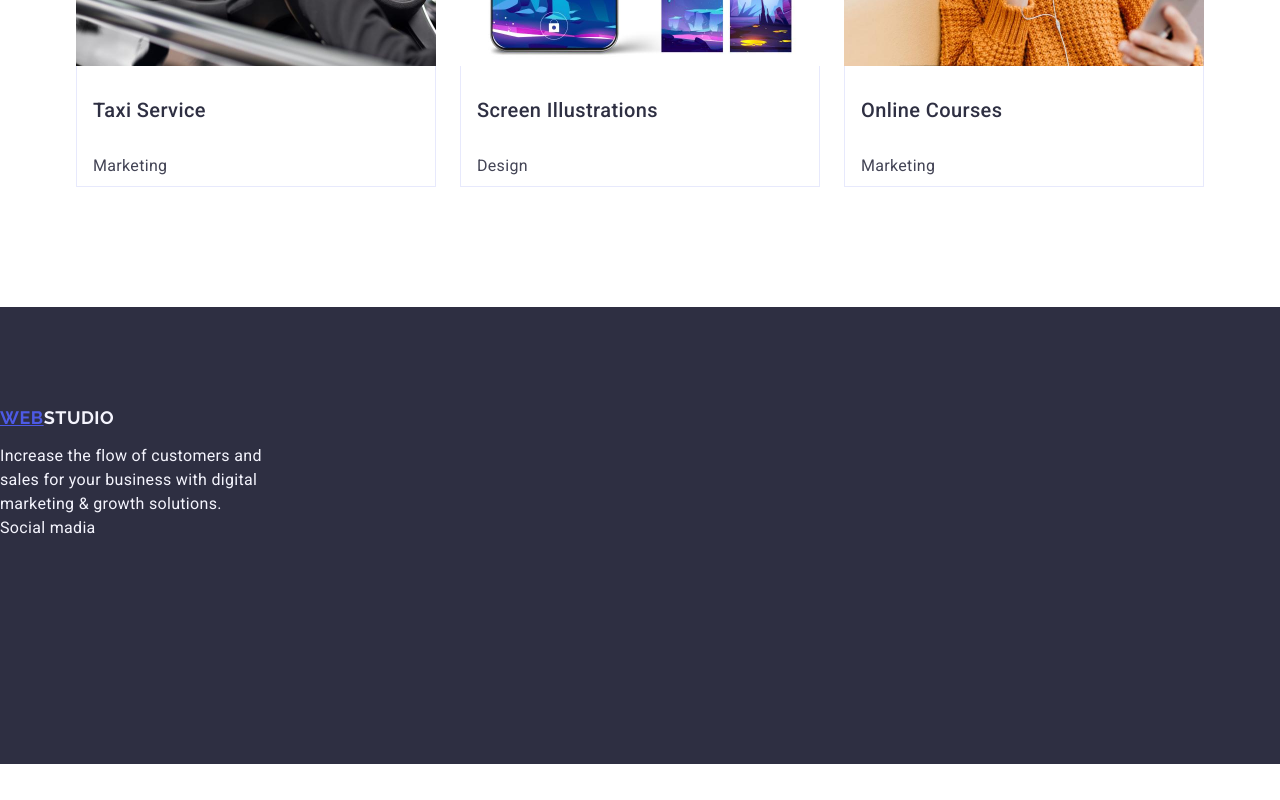
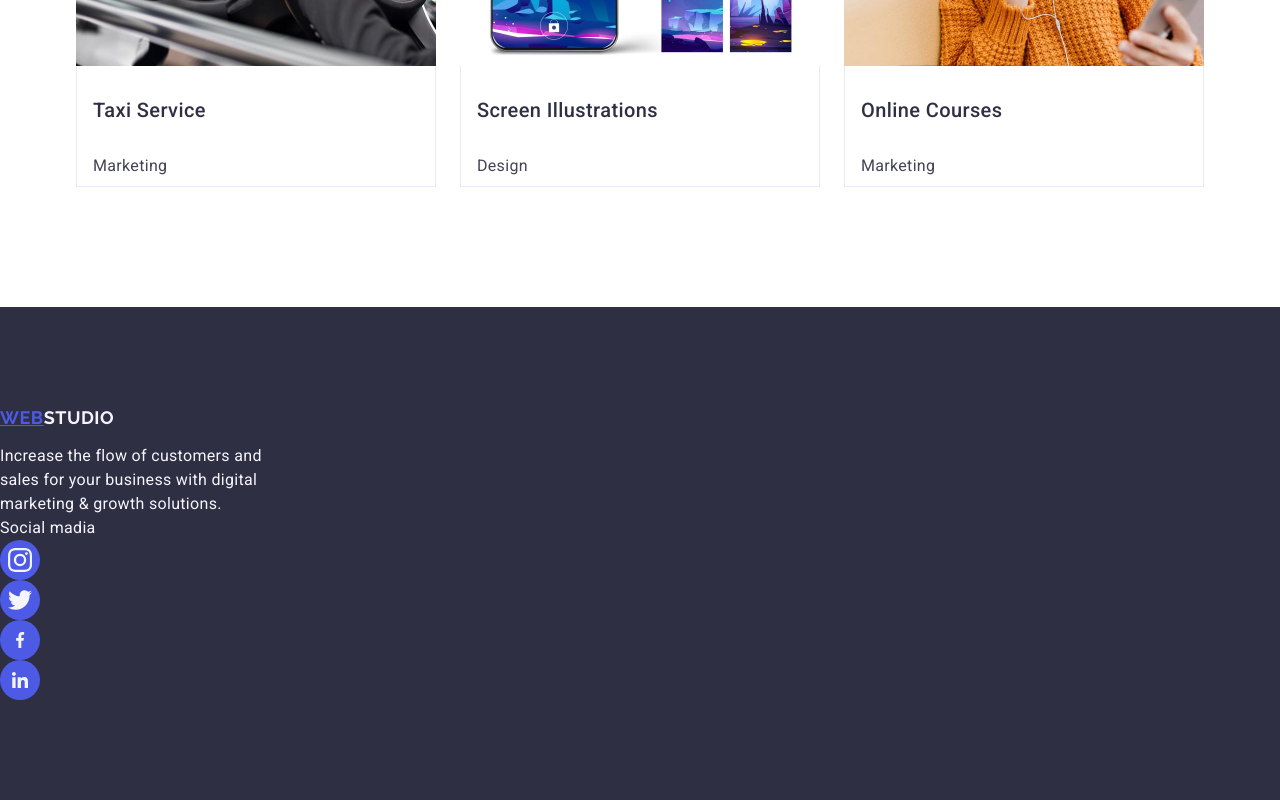
Before and after one commit to YLevytsk/goit-markup-hw-04, a plain HTML site: page index.html in a window 1280 px wide. Shown: the part 2892-3692 px from the top of the page. Before the commit the page ends 3656 px from the top, so only its background shows below. Drawn offline with nearby package versions, Linux system fonts and the light colour scheme.

Commit message:
ерне

```diff
--- a/css/styles.css
+++ b/css/styles.css
@@ -369,7 +369,7 @@ color: #ffffff;
 }
 .soc_nets_link {
     display: flex;
-     align-items:center;
+    align-items:center;
     justify-content: center;
     width: 100%;
     height: 100%;
--- a/index.html
+++ b/index.html
@@ -440,51 +440,31 @@
         <div class="footer-social-container">
           <p class="social-media">Social madia</p>
           <ul class="social-futer">
-            <li>
-              <a
-                class="futer-social-icons-link"
-                href="instagram"
-                target="_blank"
-                rel="noopener noreferrer"
-              >
-                <svg class="social-icons" width="24" height="24">
-                  <use href=".images/icons.svg#icon-instagram"></use>
+            <li class="soc_nets_item">
+              <a class="soc_nets_link" href="">
+                <svg class="net_icon" width="24" height="24">
+                  <use href="./images/icons.svg#icon-instagram"></use>
                 </svg>
               </a>
             </li>
-            <li>
-              <a
-                class="futer-social-icons-link"
-                href="twitter"
-                target="_blank"
-                rel="noopener noreferrer"
-              >
-                <svg class="social-icons" width="24" height="24">
-                  <use href=".images/icons.svg#icon-twitter"></use>
+            <li class="soc_nets_item">
+              <a class="soc_nets_link" href="">
+                <svg class="net_icon" width="24" height="24">
+                  <use href="./images/icons.svg#icon-twitter"></use>
                 </svg>
               </a>
             </li>
-            <li>
-              <a
-                class="futer-social-icons-link"
-                href="facebook"
-                target="_blank"
-                rel="noopener noreferrer"
-              >
-                <svg class="social-icons" width="24" height="24">
-                  <use href=".images/icons.svg#icon-facebook"></use>
+            <li class="soc_nets_item">
+              <a class="soc_nets_link" href="">
+                <svg class="net_icon" width="16" height="16">
+                  <use href="./images/icons.svg#icon-facebook"></use>
                 </svg>
               </a>
             </li>
-            <li>
-              <a
-                class="futer-social-icons-link"
-                href="linkedin"
-                target="_blank"
-                rel="noopener noreferrer"
-              >
-                <svg class="social-icons" width="24" height="24">
-                  <use href=".images/icons.svg#icon-linkedin"></use>
+            <li class="soc_nets_item">
+              <a class="soc_nets_link" href="">
+                <svg class="net_icon" width="16" height="16">
+                  <use href="./images/icons.svg#icon-linkedin"></use>
                 </svg>
               </a>
             </li>
```
